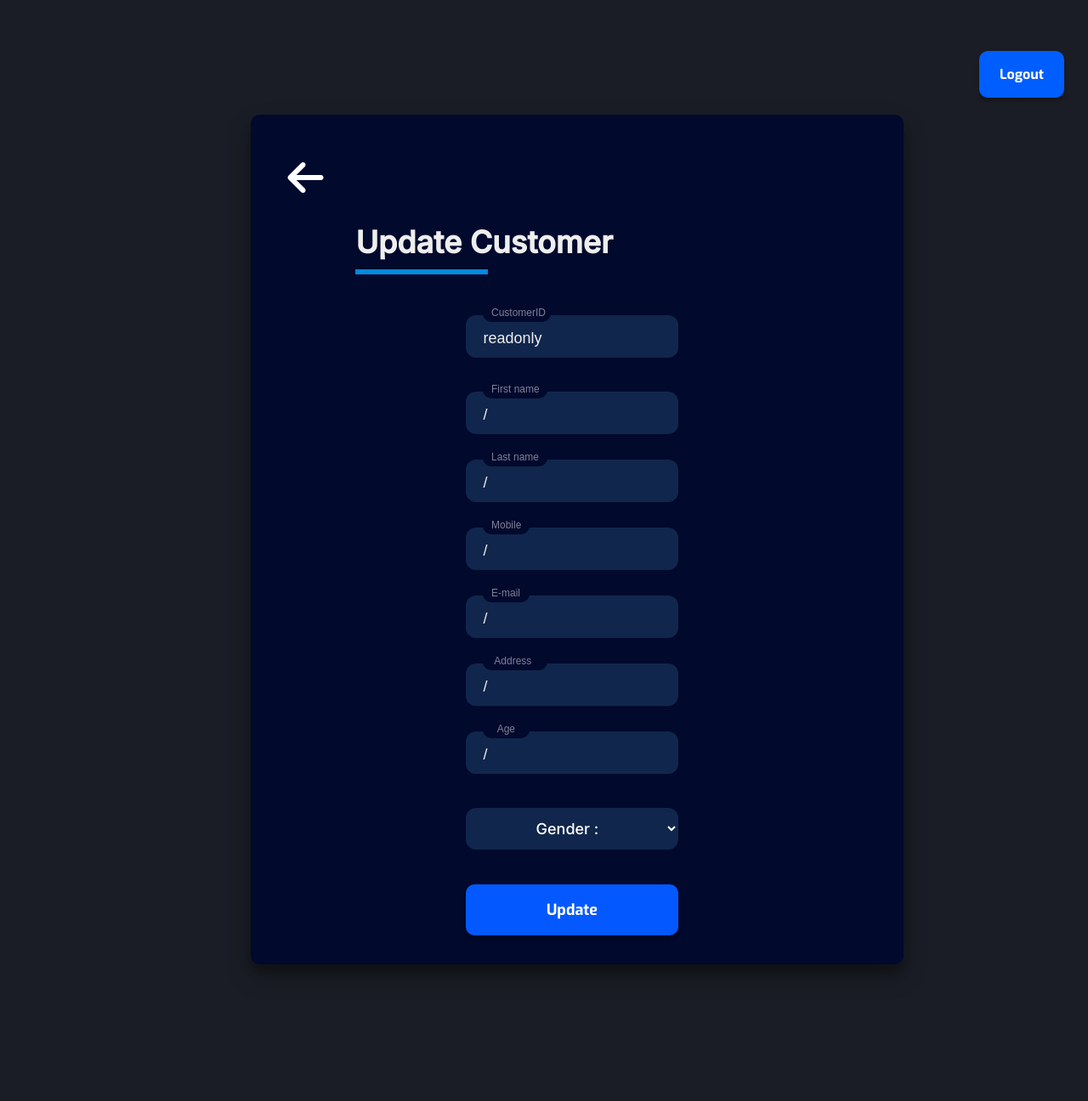
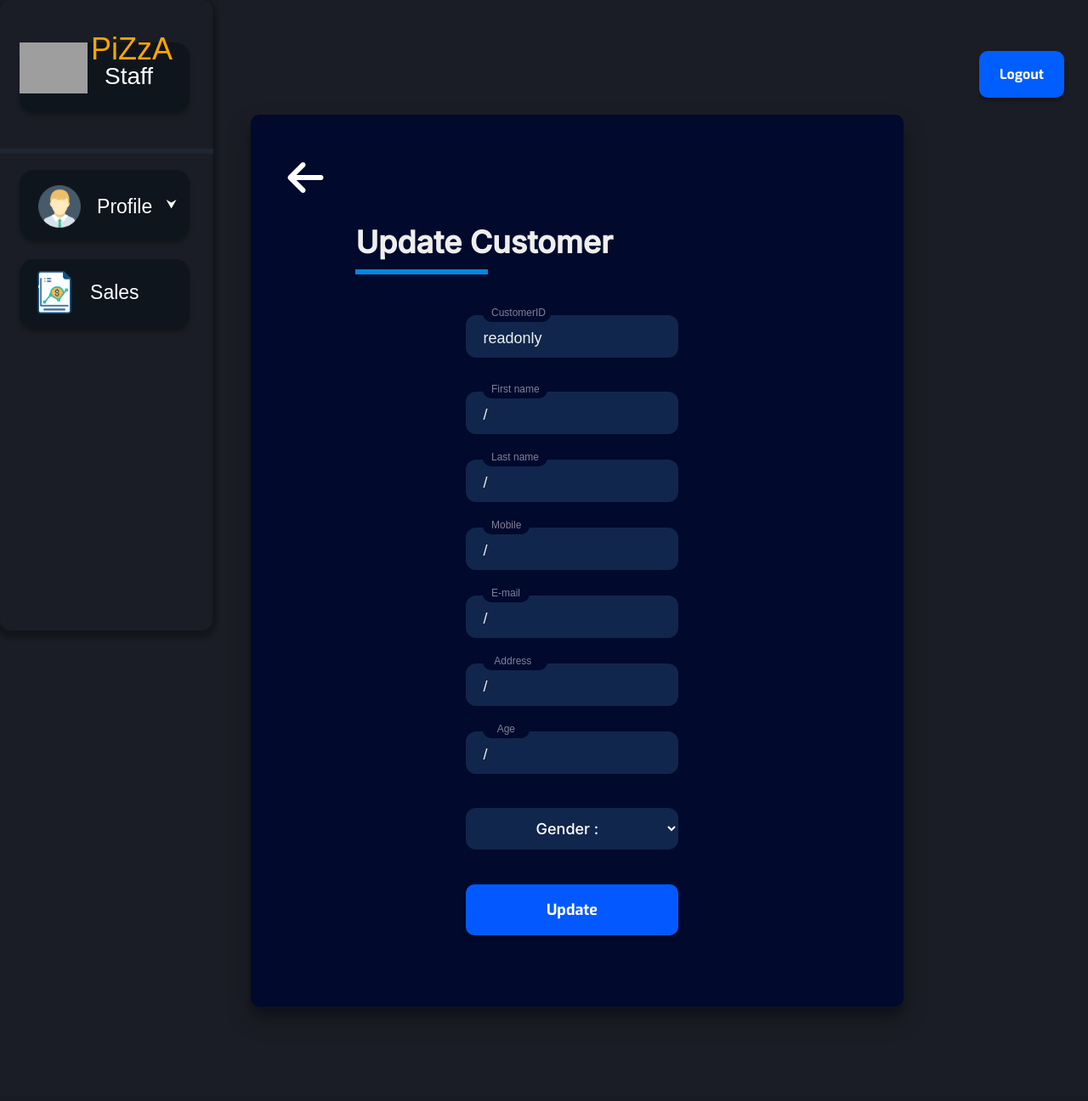
Before and after one commit to danujaya00/IS1109_CRM, a PHP site: page /phpFunc/functions/businessUser/update.php in a window 1280 px wide. Shown: the whole page at 85% size. After the commit the page ends 1185 px from the top, so only its background shows below. Run offline with PHP 8.4, Linux system fonts and the light colour scheme; a user stored in the database is signed in; data comes from the database, SQL or seed files in the repository; data that the repository does not hold is empty; some libraries are stand-ins or nearby versions; grey boxes are pictures that could not be loaded.

Commit message:
Add button changed
add button add to menu, add menu to update.php

```diff
--- a/phpFunc/functions/businessUser/update.php
+++ b/phpFunc/functions/businessUser/update.php
@@ -15,6 +15,14 @@ if(!$_SESSION["name"]) {
       }
 
   }
+
+  #profile details
+
+  $id = $_SESSION["id"];
+
+  $sql1 = "SELECT * FROM crm_users WHERE id =$id";
+  $result_user = mysqli_query($connection,$sql1);
+  $row_user=mysqli_fetch_assoc($result_user);
 
 
 
@@ -75,6 +83,49 @@ if(isset($_POST['update'])){
 </div>
 
 <!-- header over -->
+
+
+<!--menu-->
+
+<div class="menu">
+
+<div class="piza-staff"><img class="piza-logo" src="../../../assets/img/logo.png">
+
+<span class="menu-text" style="color:orange;">PiZzA</span><br><span class="menu-text" style="font-size:28px; color:white; postion:relative; left:100px; bottom:45px;">Staff</span>
+
+</div>
+
+ <div class="menu-line"></div>
+
+  <!-- pro view start -->
+<button class="pro-view">
+
+
+      <img class="pro-avatar" src="../../../assets/img/pro_avatar.png">
+      <span class="pro-text">Profile </span>
+
+</button>
+
+<div id="content-box" class="content">
+<p>First Name:  <?php echo $_SESSION["name"]; ?><br><br>
+   Email : <?php echo" ". $row_user['email'] . " ";?><br><br>
+   Role :  <?php echo" ". $row_user['roles'] . " ";?> </p>
+</div>
+
+<!-- sales but-->
+
+<a href=#abc><button class="sales-but">
+
+      <img class="sales-logo" src="../../../assets/img/sales.png">
+      <span class="sales-text">Sales </span>
+
+
+</button></a>
+
+
+</div> <!-- menu div -->
+
+<!-- menu over -->
 
 
 <!-- update form -->
@@ -140,7 +191,6 @@ echo "<select name='gender'>
 echo "<button type='submit' name='update' class='edit-button' role='button'>Update</button> "
 ?>
 
-
 </form>
 </div>
 </div>
@@ -148,5 +198,24 @@ echo "<button type='submit' name='update' class='edit-button' role='button'>Upda
 <!-- update form  over-->
 
 
+<!-- script for get the modal -->
+
+<script>
+var coll = document.getElementsByClassName("pro-view");
+var i;
+
+for (i = 0; i < coll.length; i++) {
+  coll[i].addEventListener("click", function() {
+    this.classList.toggle("active");
+    var content = this.nextElementSibling;
+    if (content.style.maxHeight){
+      content.style.maxHeight = null;
+    } else {
+      content.style.maxHeight = content.scrollHeight + "px";
+    }
+  });
+}
+</script>
+
 </body>
 </html>
--- a/styles/businessUser/update.css
+++ b/styles/businessUser/update.css
@@ -5,6 +5,7 @@
 body {
     background-color: #1A1D25;
       height: 160vh;
+      margin: 0px 0 10px;
 
 
   }
@@ -101,6 +102,7 @@ body {
     left:0%;
 
     margin-top: 130px;
+
 
   }
 
@@ -320,7 +322,7 @@ select{
   overflow: hidden;
   width: 768px;
   max-width: 100%;
-  min-height: 1000px;
+  min-height: 1050px;
 
   margin: -25px 0 0 -25px;
   position: absolute;
@@ -343,3 +345,197 @@ select{
   position: relative;
   right:210px;
 }
+
+/*Menu*/
+
+.menu{
+
+  position: -webkit-sticky;
+  position: sticky;
+  width: 250px;
+  height:742px;
+  left: 0px;
+  top: 0px;
+
+  background: #1A1D25;
+  box-shadow: 0px 4px 5px 5px rgba(0, 0, 0, 0.25);
+  border-radius: 12px;
+
+
+/*width: 275px;
+ackground: linear-gradient(180deg, #8500B4 20.83%, #332940 20.84%);
+height: 350px;*/
+}
+
+.piza-logo{
+  height: auto;
+  width: 80px;
+}
+
+
+
+.piza-staff{
+  position: absolute;
+width: 200px;
+height: 82px;
+left: 23px;
+top: 50px;
+
+background: #0F151C;
+box-shadow: 0px 4px 4px rgba(0, 0, 0, 0.25);
+border-radius: 17px;
+}
+
+.menu-text{
+  font-family: "Montserrat", sans-serif;
+  font-size:36px;
+  position:relative;
+  bottom:40px;
+}
+
+.sub-line{
+    border: 3px solid #03DAC5;
+    width:80px;
+    position: absolute;
+    left: 405px;
+  top: 250px;
+
+}
+
+
+.menu-line{
+  border: 3px solid #202532;
+  width:245px;
+  position: relative;
+  top:175px;
+
+}
+/* pro -view button + content */
+.pro-view{
+  position: absolute;
+  width: 200px;
+height: 82px;
+  left: 23px;
+  top: 200px;
+  outline:0;
+  border:0;
+
+  background: #0F151C;
+  box-shadow: 0px 4px 4px rgba(0, 0, 0, 0.25);
+  border-radius: 17px;
+}
+
+.pro-avatar{
+  height: auto;
+  width: 50px;
+  position: relative;
+  left:-10px;
+  top:5px;
+}
+
+.pro-text{
+  font-family: "Montserrat", sans-serif;
+  font-size:23px;
+  position:relative;
+  bottom:12px;
+  left:5px;
+  color:white;
+  cursor:default;
+}
+
+.active, .pro-view:hover {
+  background-color: #121124;
+  transform: translateY(-2px);
+}
+
+.pro-view:after{
+  content: '\2B9F'; /*unicode for arrowdown*/
+  color: white;
+  font-weight: bold;
+  float: right;
+  margin-left: 5px;
+  position: relative;
+  top:20px;
+  right:10px;
+
+}
+
+.pro-view:active{
+  transform: translateY(0);
+}
+
+.pro-view:disabled {
+  pointer-events: none;
+}
+
+.active:after {
+  content: "\2B9D";/* unicode for arrowup*/
+
+}
+
+.content {
+  font-family: 'Inter';
+  font-size:2.0vh;
+  color:white;
+  border-radius: 17px;
+  padding: 0 18px;
+  width: 250px;
+  max-height: 0;
+  overflow: hidden;
+  transition: max-height 0.2s ease-out;
+  background-color: #121124;
+  position: relative;
+  top:284px;
+  left:0px;
+  z-index:1;
+}
+
+/*Menu sales button*/
+
+.sales-but{
+  position: absolute;
+  width: 200px;
+  height: 82px;
+  left: 23px;
+  top: 305px;
+  outline:0;
+  border:0;
+
+  background: #0F151C;
+  box-shadow: 0px 4px 4px rgba(0, 0, 0, 0.25);
+  border-radius: 17px;
+}
+
+.sales-but:disabled {
+  pointer-events: none;
+}
+
+.sales-but:hover {
+  box-shadow: rgba(0, 0, 0, 0.25) 0 8px 15px;
+  background-color: #121124;
+  transform: translateY(-2px);
+}
+
+.sales-but:active {
+  box-shadow: none;
+  transform: translateY(0);
+}
+
+
+.sales-logo{
+  height: auto;
+  width: 90px;
+  position: relative;
+  left:-28px;
+  top:1px;
+}
+
+.sales-text{
+  font-family: "Montserrat", sans-serif;
+  font-size:23px;
+  position:relative;
+  bottom:20px;
+  left:-35px;
+  color:white;
+  cursor:default;
+}
```
Also changed, not shown: staffView.php (+9 -11 lines), styles/businessUser/main.css (+66 -14 lines), assets/img/add_cus.png (added).
